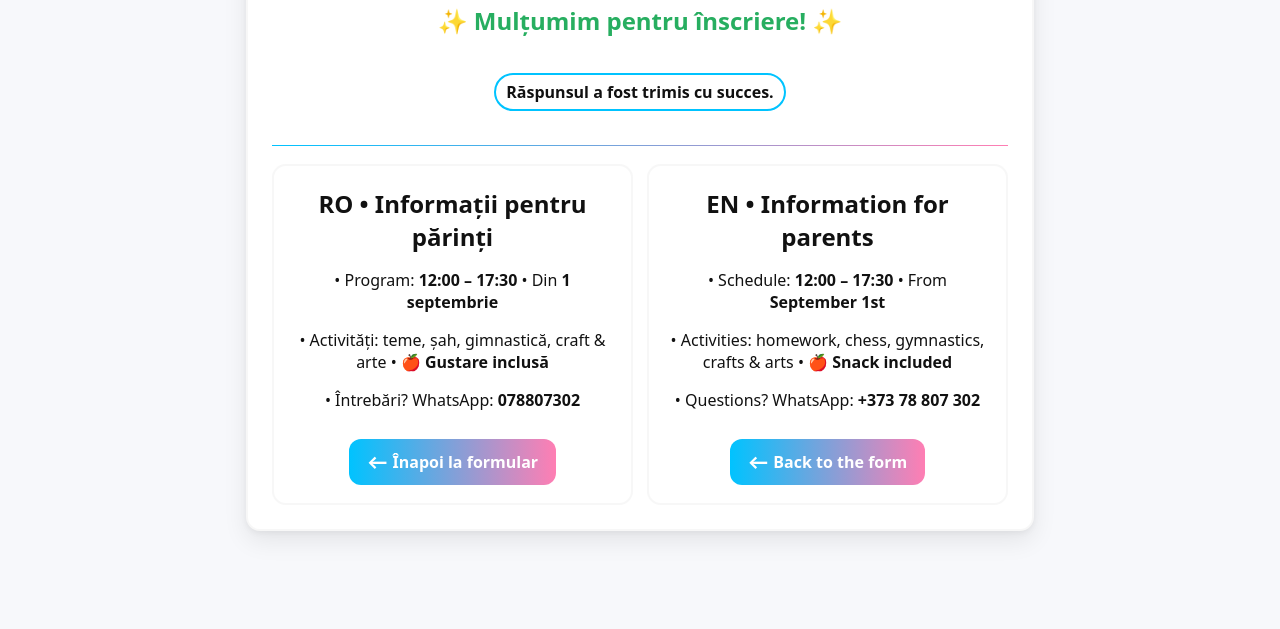
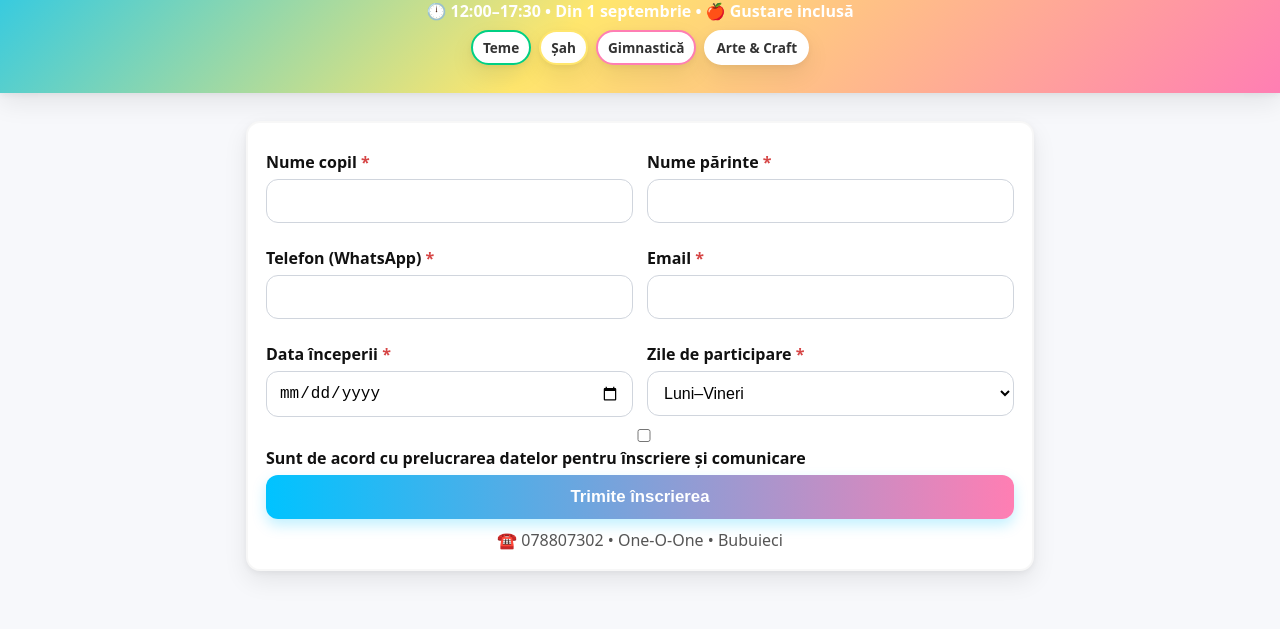
Before and after one commit to floreanatalia123-ux/inscrieri, a plain HTML site: page index.html in a window 1280 px wide. Shown: the part 171-800 px from the top of the page. Drawn offline with Linux system fonts and the light colour scheme.

Commit message:
Update index.html

```diff
--- a/index.html
+++ b/index.html
@@ -4,7 +4,7 @@
 <head>
   <meta charset="UTF-8" />
   <meta name="viewport" content="width=device-width, initial-scale=1" />
-  <title>Mulțumim • Thank you – One‑O‑One</title>
+  <title>Înscriere – One‑O‑One | Program Prelungit</title>
   <style>
 /* One‑O‑One brand tokens */
 :root{
@@ -60,38 +60,66 @@ button.cta:hover{filter:brightness(.98); transform: translateY(-1px)}
 .badge--accent{border-color: var(--brand-accent)}
 
 @media (max-width:760px){ .grid{grid-template-columns:1fr} }
-
-  .thank{padding:24px; text-align:center}
-  .pill{display:inline-block; padding:6px 10px; border-radius:999px; background:#fff; border:2px solid var(--brand-primary); font-weight:800;}
-  .btn{display:inline-block; margin-top:12px; padding:12px 18px; border-radius:12px; text-decoration:none; background:linear-gradient(90deg,var(--brand-primary),var(--brand-accent)); color:#fff; font-weight:900;}
-  </style>
+</style>
 </head>
 <body>
+  <header class="hero">
+    <img src="Logo-1.JPG" alt="One‑O‑One Logo">
+    <h1>Înscriere – Program Prelungit</h1>
+    <p>🕛 12:00–17:30 • Din 1 septembrie • 🍎 Gustare inclusă</p>
+    <div class="badges">
+      <span class="badge badge--leaf">Teme</span>
+      <span class="badge badge--warm">Șah</span>
+      <span class="badge badge--accent">Gimnastică</span>
+      <span class="badge">Arte & Craft</span>
+    </div>
+  </header>
+
   <main class="container">
-    <section class="card thank">
-      <img src="Logo-1.JPG" alt="One‑O‑One Logo" style="max-height:90px; margin-bottom:6px">
-      <h1 style="color:#27ae60">✨ Mulțumim pentru înscriere! ✨</h1>
-      <p class="pill">Răspunsul a fost trimis cu succes.</p>
-
-      <hr style="height:1px; border:0; background:linear-gradient(90deg,var(--brand-primary),var(--brand-accent)); margin:18px 0">
+    <form class="card" action="https://formsubmit.co/centruldedezvoltare101@yahoo.com" method="POST">
+      <input type="hidden" name="_next" value="thankyou-bilingual.html">
+      <input type="hidden" name="_subject" value="Înscriere Program Prelungit – One‑O‑One">
+      <input type="hidden" name="_template" value="table">
+      <input type="hidden" name="_captcha" value="false">
 
       <div class="grid">
-        <div class="card" style="box-shadow:none">
-          <h2 style="margin:.2rem 0 .6rem">RO • Informații pentru părinți</h2>
-          <p>• Program: <strong>12:00 – 17:30</strong> • Din <strong>1 septembrie</strong></p>
-          <p>• Activități: teme, șah, gimnastică, craft & arte • <strong>🍎 Gustare inclusă</strong></p>
-          <p>• Întrebări? WhatsApp: <strong>078807302</strong></p>
-          <a class="btn" href="index.html">⟵ Înapoi la formular</a>
+        <div>
+          <label>Nume copil <span class="req">*</span></label>
+          <input type="text" name="Nume copil" required>
         </div>
-        <div class="card" style="box-shadow:none">
-          <h2 style="margin:.2rem 0 .6rem">EN • Information for parents</h2>
-          <p>• Schedule: <strong>12:00 – 17:30</strong> • From <strong>September 1st</strong></p>
-          <p>• Activities: homework, chess, gymnastics, crafts & arts • <strong>🍎 Snack included</strong></p>
-          <p>• Questions? WhatsApp: <strong>+373 78 807 302</strong></p>
-          <a class="btn" href="index.html">⟵ Back to the form</a>
+        <div>
+          <label>Nume părinte <span class="req">*</span></label>
+          <input type="text" name="Părinte" required>
+        </div>
+        <div>
+          <label>Telefon (WhatsApp) <span class="req">*</span></label>
+          <input type="tel" name="Telefon" required>
+        </div>
+        <div>
+          <label>Email <span class="req">*</span></label>
+          <input type="email" name="Email" required>
+        </div>
+        <div>
+          <label>Data începerii <span class="req">*</span></label>
+          <input type="date" name="Data începerii" required>
+        </div>
+        <div>
+          <label>Zile de participare <span class="req">*</span></label>
+          <select name="Zile" required>
+            <option value="Luni–Vineri">Luni–Vineri</option>
+            <option value="3 zile / săptămână">3 zile / săptămână</option>
+            <option value="Altă variantă">Altă variantă</option>
+          </select>
         </div>
       </div>
-    </section>
+
+      <label style="margin-top:8px">
+        <input type="checkbox" name="Acord prelucrare date" required> Sunt de acord cu prelucrarea datelor pentru înscriere și comunicare
+      </label>
+
+      <button class="cta" type="submit">Trimite înscrierea</button>
+      <div class="footer">☎️ 078807302 • One‑O‑One • Bubuieci</div>
+    </form>
   </main>
 </body>
 </html>
```
